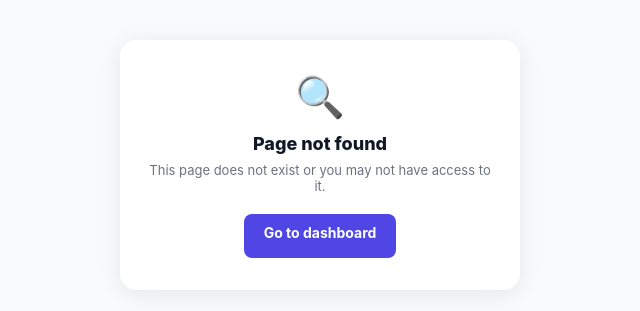
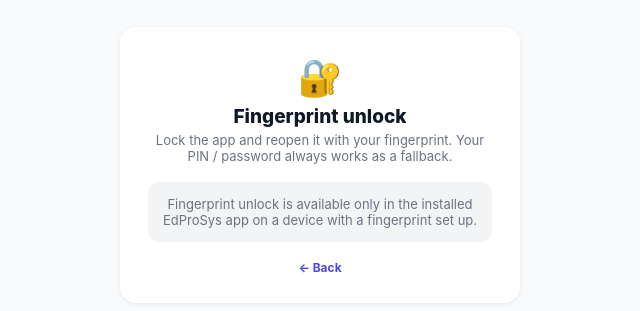
Before and after one commit to PranixQuick/School-OS, a Next.js app: page /account/biometric in a window 1280 px wide. Before the commit this address had no page. Shown: the part 235-546 px from the top of the page, without its empty margins (320-960 px from the left). Built offline with nearby package versions, Linux system fonts and the light colour scheme.

Commit message:
feat(otp): biometric enable/disable page (OTP PR7)
Feature-detected toggle to enable fingerprint unlock (any role). Shows an
"only available in the installed app" note on web/unsupported devices.

```diff
--- /dev/null
+++ b/app/account/biometric/page.tsx
@@ -0,0 +1,78 @@
+'use client';
+// app/account/biometric/page.tsx
+// ISS-OTP PR7 — enable/disable fingerprint unlock. Uniform for every role.
+// Feature-detected: on web or unsupported devices it explains it's app-only.
+
+import { useState, useEffect } from 'react';
+import Link from 'next/link';
+import { isBiometricAvailable, isBiometricEnabled, setBiometricEnabled, authenticateBiometric } from '@/lib/biometric';
+
+export default function BiometricSettingsPage() {
+  const [available, setAvailable] = useState<boolean | null>(null);
+  const [enabled, setEnabled] = useState(false);
+  const [busy, setBusy] = useState(false);
+  const [msg, setMsg] = useState('');
+
+  useEffect(() => {
+    (async () => {
+      setAvailable(await isBiometricAvailable());
+      setEnabled(isBiometricEnabled());
+    })();
+  }, []);
+
+  async function enable() {
+    setBusy(true); setMsg('');
+    const ok = await authenticateBiometric('Confirm to enable fingerprint unlock');
+    setBusy(false);
+    if (ok) { setBiometricEnabled(true); setEnabled(true); setMsg('Fingerprint unlock enabled.'); }
+    else setMsg('Could not verify. Fingerprint unlock was not enabled.');
+  }
+
+  function disable() {
+    setBiometricEnabled(false); setEnabled(false); setMsg('Fingerprint unlock disabled.');
+  }
+
+  return (
+    <div style={{ minHeight: '100vh', background: '#F9FAFB', display: 'flex', alignItems: 'center', justifyContent: 'center', padding: 16, fontFamily: '-apple-system, BlinkMacSystemFont, "Segoe UI", sans-serif' }}>
+      <div style={{ background: '#fff', borderRadius: 16, padding: 28, width: '100%', maxWidth: 400, boxShadow: '0 1px 4px rgba(0,0,0,0.08)' }}>
+        <div style={{ textAlign: 'center', marginBottom: 18 }}>
+          <div style={{ fontSize: 36 }}>🔐</div>
+          <div style={{ fontSize: 19, fontWeight: 800, color: '#111827', marginTop: 6 }}>Fingerprint unlock</div>
+          <div style={{ fontSize: 13, color: '#6B7280', marginTop: 4 }}>Lock the app and reopen it with your fingerprint. Your PIN / password always works as a fallback.</div>
+        </div>
+
+        {available === null ? (
+          <div style={{ textAlign: 'center', color: '#9CA3AF', fontSize: 13, padding: 16 }}>Checking…</div>
+        ) : !available ? (
+          <div style={{ background: '#F3F4F6', borderRadius: 10, padding: 14, fontSize: 13, color: '#6B7280', textAlign: 'center' }}>
+            Fingerprint unlock is available only in the installed EdProSys app on a device with a fingerprint set up.
+          </div>
+        ) : (
+          <div style={{ display: 'flex', flexDirection: 'column', gap: 12 }}>
+            <div style={{ display: 'flex', alignItems: 'center', justifyContent: 'space-between', background: '#F9FAFB', border: '1px solid #E5E7EB', borderRadius: 10, padding: '12px 14px' }}>
+              <span style={{ fontSize: 14, fontWeight: 600, color: '#111827' }}>Status</span>
+              <span style={{ fontSize: 13, fontWeight: 700, color: enabled ? '#15803D' : '#9CA3AF' }}>{enabled ? 'Enabled' : 'Off'}</span>
+            </div>
+            {enabled ? (
+              <button onClick={disable}
+                style={{ background: '#FEF2F2', color: '#B91C1C', border: '1px solid #FECACA', borderRadius: 10, padding: '12px', fontSize: 14, fontWeight: 700, cursor: 'pointer' }}>
+                Turn off fingerprint unlock
+              </button>
+            ) : (
+              <button onClick={() => void enable()} disabled={busy}
+                style={{ background: busy ? '#9CA3AF' : '#4F46E5', color: '#fff', border: 'none', borderRadius: 10, padding: '12px', fontSize: 14, fontWeight: 700, cursor: busy ? 'wait' : 'pointer' }}>
+                {busy ? 'Verifying…' : 'Enable fingerprint unlock'}
+              </button>
+            )}
+          </div>
+        )}
+
+        {msg && <div style={{ marginTop: 14, fontSize: 13, color: '#374151', textAlign: 'center' }}>{msg}</div>}
+
+        <div style={{ marginTop: 18, textAlign: 'center', fontSize: 12 }}>
+          <Link href="/settings" style={{ color: '#4F46E5', fontWeight: 700, textDecoration: 'none' }}>← Back</Link>
+        </div>
+      </div>
+    </div>
+  );
+}
```
